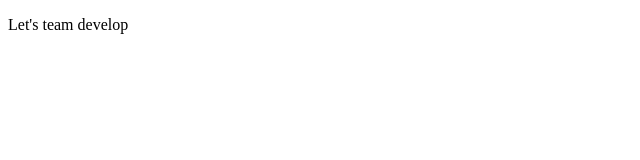
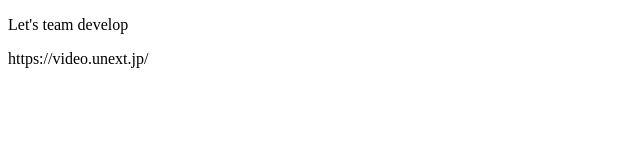
Before and after one commit to M-harukaze/ensyuu, a plain HTML site: page index.html in a window 1280 px wide. Shown: the whole page, without its empty margins (0-640 px from the left). Drawn offline with Linux system fonts and the light colour scheme.

Commit message:
index.htmlに追記

```diff
--- a/index.html
+++ b/index.html
@@ -7,5 +7,6 @@
 </head>
 <body>
     <p>Let's team develop</p>
+    <a>https://video.unext.jp/</a>
 </body>
 </html>
```
